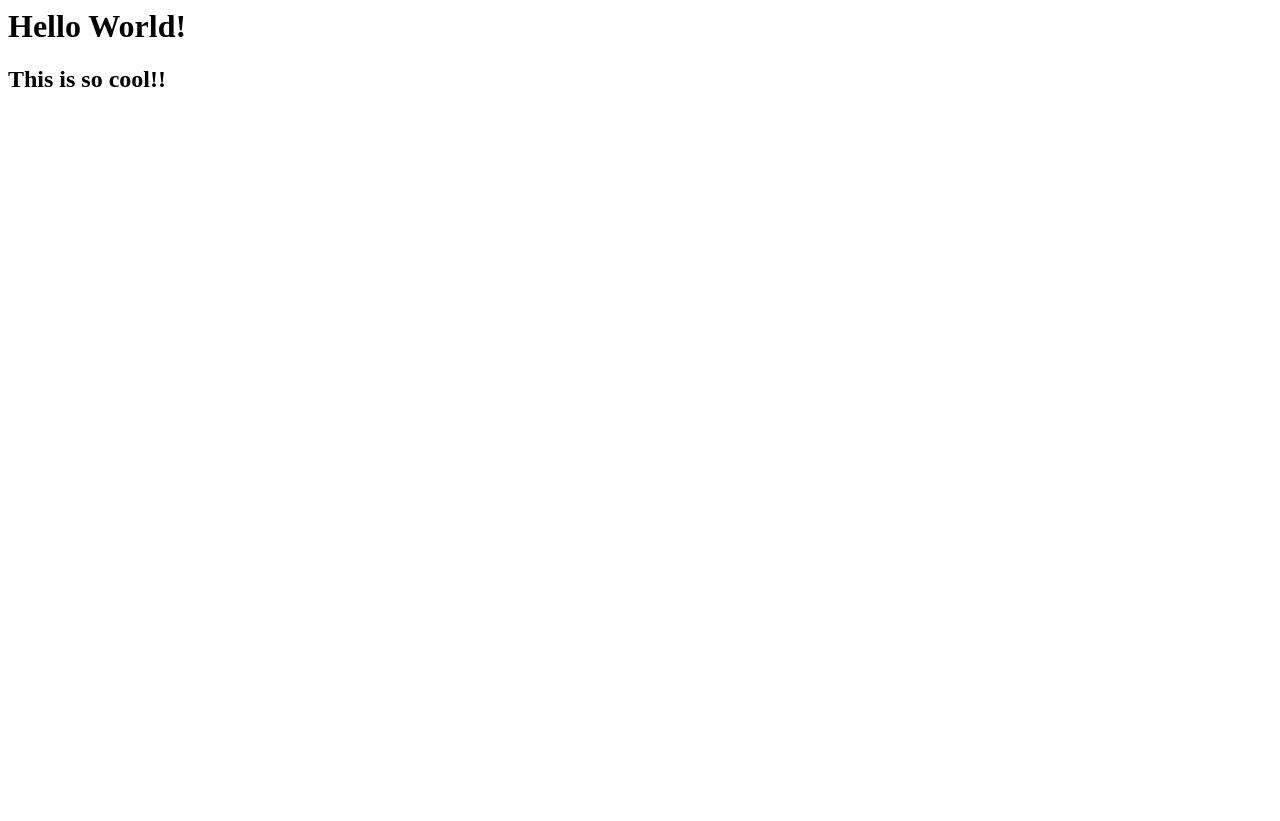
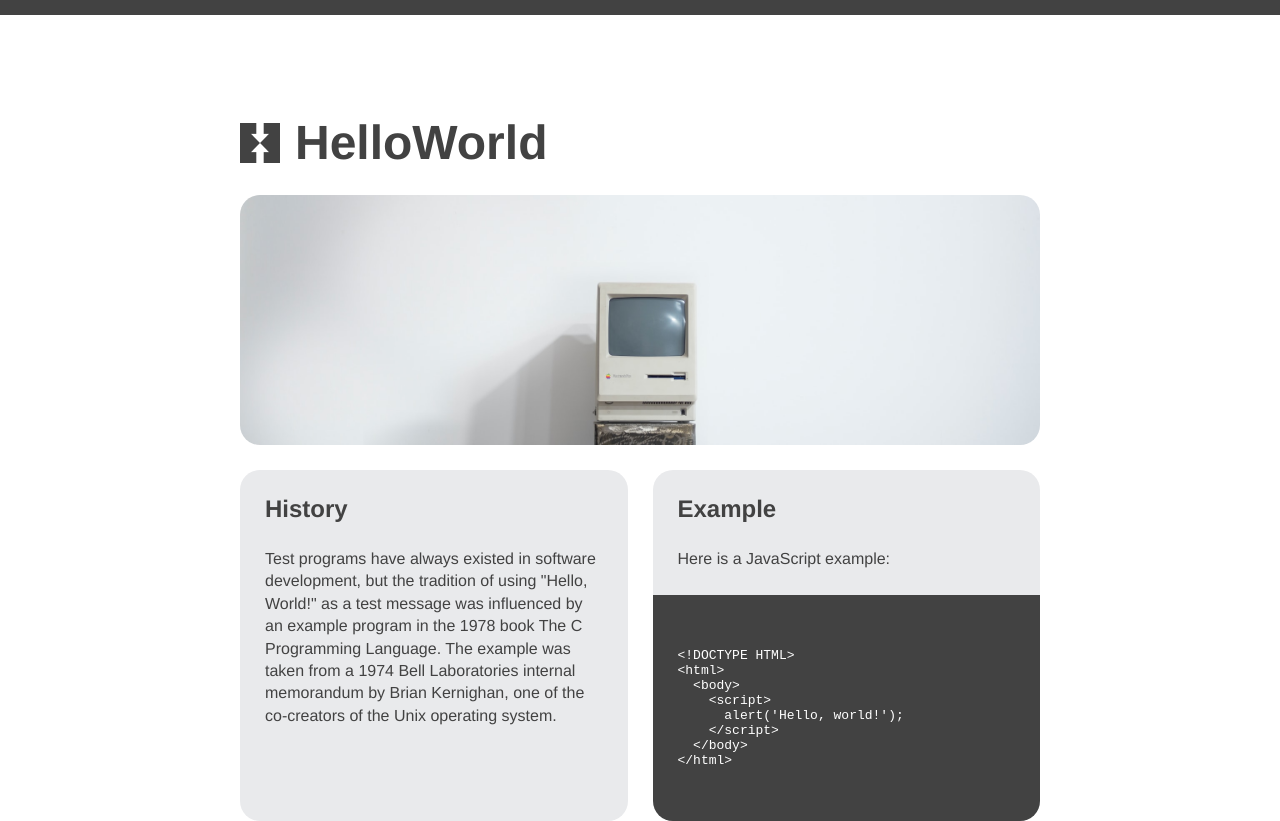
Before and after one commit to jdavid287/helloworld, a plain HTML site: page index.html in a window 1280 px wide. Before the commit the page ends 800 px from the top, so only its background shows below. Drawn offline with Linux system fonts and the light colour scheme.

Commit message:
added files

```diff
--- a/index.html
+++ b/index.html
@@ -1,2 +1,42 @@
-<h1>Hello World!</h1>
-<h2>This is so cool!!</h2>
+<!DOCTYPE html>
+<html lang="en">
+  <head>
+    <meta charset="UTF-8">
+    <meta name="viewport" content="width=device-width, initial-scale=1.0">
+    <meta http-equiv="X-UA-Compatible" content="ie=edge">
+    <title>Hello World</title>
+    <link rel="stylesheet" href="screen.css">
+  </head>
+  <body>
+    <main>
+      <h1>HelloWorld</h1>
+      <div class="masthead">
+      </div>
+      <div class="details">
+        <section>
+          <h2>History</h2>
+          <p>Test programs have always existed in software development, but the tradition of using "Hello, World!" as a test message was influenced by an example program in the 1978 book The C Programming Language. The example was taken from a 1974 Bell Laboratories internal memorandum by Brian Kernighan, one of the co-creators of the Unix operating system.</p>
+        </section>
+        <section class="with-code">
+          <div class="code-copy">
+            <h2>Example</h2>
+            <p>Here is a JavaScript example:</p>
+          </div>
+          <div class="code-html">
+            <pre><code>
+&lt;!DOCTYPE HTML&gt;
+&lt;html&gt;
+  &lt;body&gt;
+    &lt;script&gt;
+      alert('Hello, world!');
+    &lt;/script&gt;
+  &lt;/body&gt;
+&lt;/html&gt;
+            </code></pre>
+          </div>
+        </section>
+      </div>
+    </main>
+    <script src="index.js"></script>
+  </body>
+</html>
--- /dev/null
+++ b/index.js
@@ -0,0 +1 @@
+// Add JavaScript below
--- /dev/null
+++ b/screen.css
@@ -0,0 +1,76 @@
+/* Add screen styles below */
+
+body {
+    background: #fff;
+    font-family: Helvetica, sans-serif;
+    border-top: 15px solid #424242;
+    margin: 0;
+    color: #424242;
+}
+
+main {
+    margin: 0 auto;
+    width: 800px;
+}
+
+.masthead {
+    background: no-repeat bottom / cover url('images/mac.jpg');
+    height: 250px;
+    border-radius: 20px;
+}
+
+.details {
+    display: flex;
+    gap: 25px;
+}
+
+.details section {
+    flex-grow: 1;
+    flex-basis: 0;
+    background: #E9EAEC;
+    border-radius: 20px;
+    margin-top: 25px;
+}
+
+.details section p {
+    margin: 25px;
+}
+
+.details section h2 {
+    margin: 25px;
+}
+
+.details section.with-code {
+    padding: 0;
+}
+
+div.code-html {
+    padding: 25px;
+    background: #424242;
+    color: #fff;
+    border-bottom-left-radius: 20px;
+    border-bottom-right-radius: 20px;
+}
+
+img {
+    width: 100%;
+}
+
+h1 {
+    background-image: url('images/h-logo.png');
+    background-repeat: no-repeat;
+    background-size: 40px;
+    background-position: center left;
+    font-size: 3em;
+    padding-left: 55px;
+    margin: 100px 0 25px 0;
+}
+
+h2 {
+    margin: 0 0 10px 0;
+}
+
+p {
+    margin: 0;
+    line-height: 1.4em;
+}
```
Also changed, not shown: images/h-logo.png (added), images/mac.jpg (added), 1 other file.
